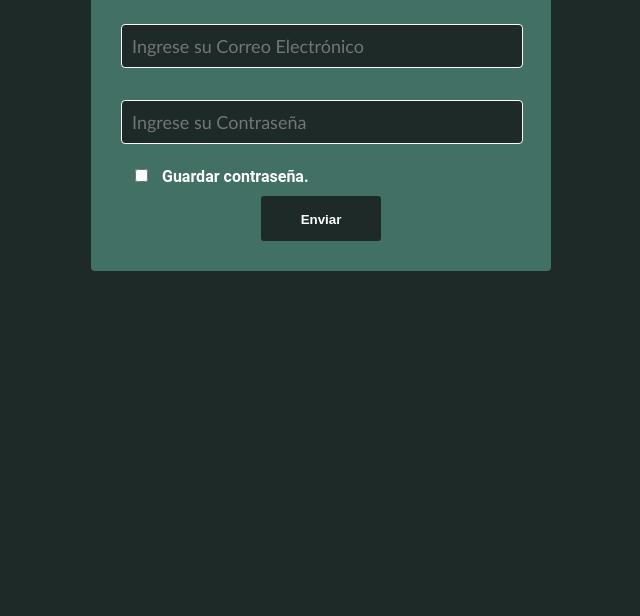
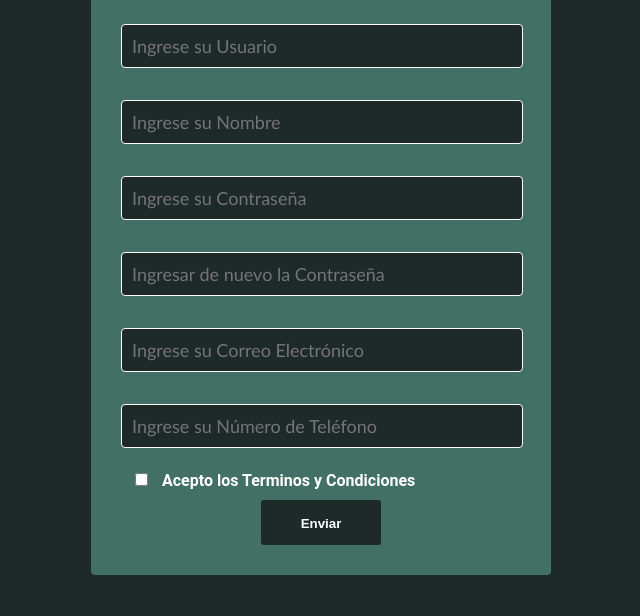
Before and after one commit to jorditan/jorditan.github.io, a website: page indexRegistro.html in a window 1280 px wide. Shown: the part 184-800 px from the top of the page, without its empty margins (319-959 px from the left). Drawn offline with Linux system fonts and the light colour scheme.

Commit message:
Update indexRegistro.html

```diff
--- a/indexRegistro.html
+++ b/indexRegistro.html
@@ -1,29 +1,38 @@
 <!DOCTYPE html>
 <html lang="en">
 <head>
-    <meta charset="UTF-8">
-    <meta http-equiv="X-UA-Compatible" content="IE=edge">
-    <meta name="viewport" content="width=device-width, initial-scale=1.0">
-    <title>Inicio de Sesión</title>
-    <link rel="stylesheet" href="./CSS/InicioSesión.css">
+  <meta charset="UTF-8">
+  <meta name="viewport" content="width=device-width, initial-scale=1.0">
+  <meta http-equiv="X-UA-Compatible" content="ie=edge">
+  <link rel="stylesheet" href="./CSS/stylesRegistro.css">
+  <title>Registro</title>
 </head>
 <body>
-    <main>
+
+<main>
 		<form action="" class="formulario" id="formulario">
     <div class="container">
       <a class="hover"  type="button" href="./index.html" style="text-decoration:none"><p>Volver</p></a>
     </div>
 
-    <h4>Inicio de Sesión</h4>
+    <h4>Formulario Registro</h4>
 
-
-			<div class="formulario__grupo" id="grupo__correo">
-				<label for="correo" class="formulario__label"></label>
+			<div class="formulario__grupo" id="grupo__usuario">
+				<label for="usuario" class="formulario__label"></label>
 				<div class="formulario__grupo-input">
-					<input type="email" class="formulario__input" name="correo" id="correo" placeholder="Ingrese su Correo Electrónico">
+					<input type="text" class="formulario__input" name="usuario" id="usuario" placeholder="Ingrese su Usuario">
 					<i class="formulario__validacion-estado fas fa-times-circle"></i>
 				</div>
-				<p class="formulario__input-error">El correo solo puede contener letras, numeros, puntos, guiones y guion bajo.</p>
+				<p class="formulario__input-error">El usuario tiene que ser de 4 a 16 dígitos y solo puede contener numeros, letras y guion bajo.</p>
+			</div>
+
+			<div class="formulario__grupo" id="grupo__nombre">
+				<label for="nombre" class="formulario__label"></label>
+				<div class="formulario__grupo-input">
+					<input type="text" class="formulario__input" name="nombre" id="nombre" placeholder="Ingrese su Nombre">
+					<i class="formulario__validacion-estado fas fa-times-circle"></i>
+				</div>
+				<p class="formulario__input-error">El usuario tiene que ser de 4 a 16 dígitos y solo puede contener numeros, letras y guion bajo.</p>
 			</div>
 
 			<div class="formulario__grupo" id="grupo__password">
@@ -35,11 +44,42 @@
 				<p class="formulario__input-error">La contraseña tiene que ser de 4 a 12 dígitos.</p>
 			</div>
 
+			<div class="formulario__grupo" id="grupo__password2">
+				<label for="password2" class="formulario__label"></label>
+				<div class="formulario__grupo-input">
+					<input type="password" class="formulario__input" name="password2" id="password2" placeholder="Ingresar de nuevo la Contraseña">
+					<i class="formulario__validacion-estado fas fa-times-circle"></i>
+				</div>
+				<p class="formulario__input-error">Ambas contraseñas deben ser iguales.</p>
+			</div>
+
+			<div class="formulario__grupo" id="grupo__correo">
+				<label for="correo" class="formulario__label"></label>
+				<div class="formulario__grupo-input">
+					<input type="email" class="formulario__input" name="correo" id="correo" placeholder="Ingrese su Correo Electrónico">
+					<i class="formulario__validacion-estado fas fa-times-circle"></i>
+				</div>
+				<p class="formulario__input-error">El correo solo puede contener letras, numeros, puntos, guiones y guion bajo.</p>
+			</div>
+
+			<div class="formulario__grupo" id="grupo__telefono">
+				<label for="telefono" class="formulario__label"></label>
+				<div class="formulario__grupo-input">
+					<input type="text" class="formulario__input" name="telefono" id="telefono" placeholder="Ingrese su Número de Teléfono">
+					<i class="formulario__validacion-estado fas fa-times-circle"></i>
+				</div>
+				<p class="formulario__input-error">El telefono solo puede contener numeros y el maximo son 14 dígitos.</p>
+			</div>
+
 			<div class="formulario__grupo" id="grupo__terminos">
 				<label class="formulario__label">
 					<input class="formulario__checkbox" type="checkbox" name="terminos" id="terminos">
-					Guardar contraseña.
+					Acepto los Terminos y Condiciones
 				</label>
+			</div>
+
+			<div class="formulario__mensaje" id="formulario__mensaje">
+				<p><i class="fas fa-exclamation-triangle"></i> <b>Error:</b> Por favor rellena el formulario. </p>
 			</div>
 
 			<div class="formulario__grupo formulario__grupo-btn-enviar">
@@ -49,7 +89,8 @@
 		</form>
 </main>
 
-<script src="./JS/InicioSesión.js"></script>
+<script src="https://kit.fontawesome.com/2c36e9b7b1.js" crossorigin="anonymous"></script>
+<script src="./JS/scriptRegistro.js"></script>
 
 </body>
 </html>
```
